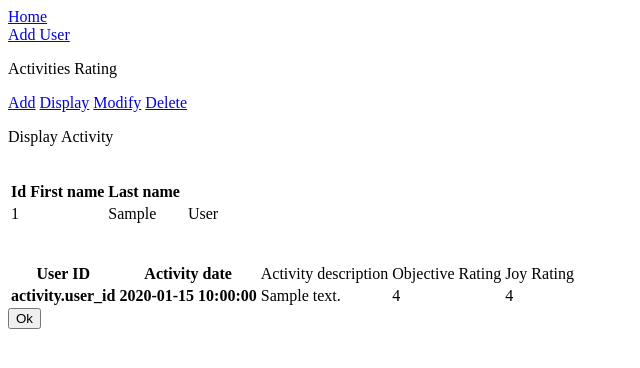
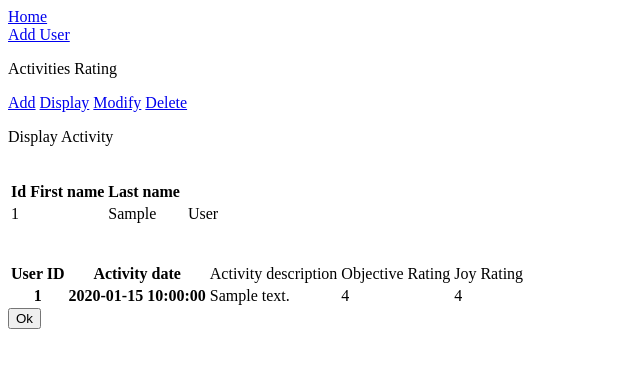
Before and after one commit to yasir-satti/activityDiary, a Flask app: page /activitydisplay in a window 1280 px wide. Shown: the top 368 px of the page, without its empty margins (0-640 px from the left). Run offline with Flask 2, Linux system fonts and the light colour scheme; tables that the repository leaves empty hold one stand-in row (values such as "Sample post").

Commit message:
added form: display activity

```diff
--- a/application/templates/activitydisplay.html
+++ b/application/templates/activitydisplay.html
@@ -6,7 +6,7 @@
         <br>
         <table>
             <!--<thead><tr><th>Name</th><th>Date</th><th>Activity Description</th><th>Objective Rating</th><th>Joy Rating</th></tr></thead> -->
-            <thead><tr><th>Id</th><th>  First name</th><th>Last name</th></tr></thead>
+            <thead><tr><th>Id</th><th>      First name</th><th>Last name</th></tr></thead>
             <tbody>
                 {% for user in userdata %}
                     <tr><td>{{ user.id }}</div><td></td><td>{{ user.first_name }}</div><td></td><td>{{ user.last_name }}</td></tr>
@@ -20,7 +20,7 @@
             <thead><tr><th>User ID</th><th>     Activity date</th><td>      Activity description</td><td>       Objective Rating</td><td>Joy Rating</td></tr></thead>
             <tbody>
                 {% for activity in activitydata %}
-                    <tr><th>activity.user_id</th><th>{{ activity.activitydate }}</th><td>{{ activity.activityDesc }}</td><td>{{ activity.ObjRating }}</td><td>{{ activity.JoyRating }}</td></tr></thead>
+                    <tr><th>{{ activity.user_id }}</th><th>{{ activity.activitydate }}</th><td>{{ activity.activityDesc }}</td><td>{{ activity.ObjRating }}</td><td>{{ activity.JoyRating }}</td></tr></thead>
                 {% endfor %}
             </tbody>
         </table>
```
